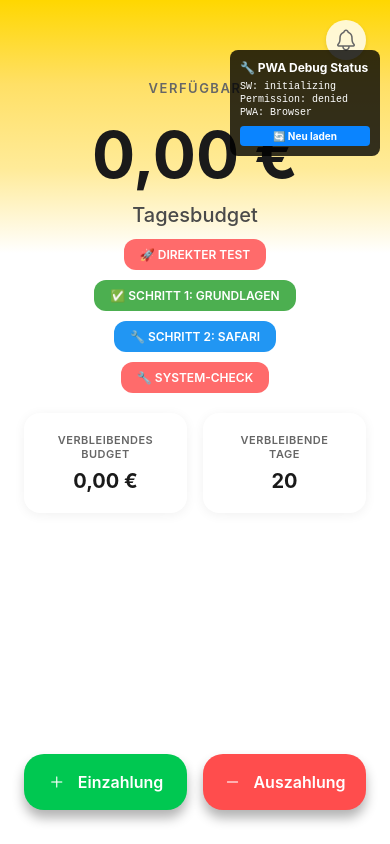
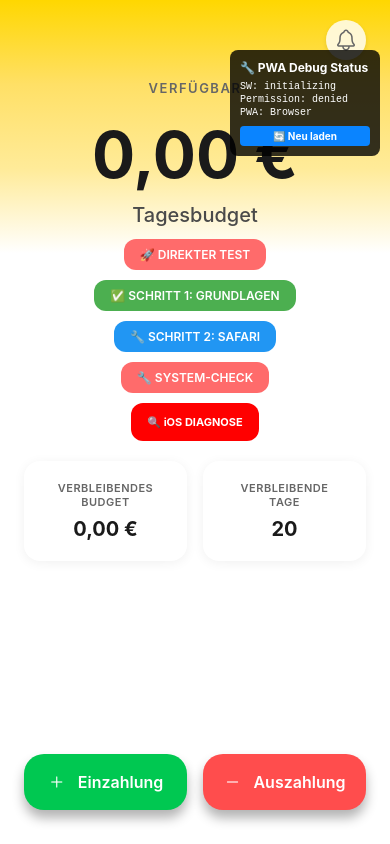
Before and after one commit to p-hopeman/Daily-Budget-App-React, a React Native app: screen / in a window 390 px wide. Built offline with nearby package versions, Linux system fonts and the light colour scheme.

Commit message:
🔍 iOS DIAGNOSE Button hinzugefügt: Einfacher, roter, immer sichtbarer Button für systematische iOS Push-Notification Diagnose mit 5 Haupt-Checks

```diff
--- a/App.js
+++ b/App.js
@@ -1011,6 +1011,128 @@ export default function App() {
                 </Text>
               </TouchableOpacity>
             )}
+
+            {/* iOS Diagnose Button - EINFACH & SICHTBAR */}
+            <TouchableOpacity
+              style={[styles.debugButton, { backgroundColor: '#FF0000', marginTop: 10, paddingVertical: 12 }]}
+              onPress={async () => {
+                try {
+                  // Einfache iOS-Erkennung
+                  const isiOS = /iPad|iPhone|iPod/.test(navigator.userAgent);
+
+                  if (!isiOS) {
+                    Alert.alert('ℹ️ Nur für iOS', 'Dieser Check ist nur für iPhone/iPad gedacht.');
+                    return;
+                  }
+
+                  console.log('🔍 iOS DIAGNOSE: Starte Checkliste...');
+
+                  const checks = [];
+
+                  // CHECK 1: iOS Version
+                  const userAgent = navigator.userAgent;
+                  const versionMatch = userAgent.match(/OS (\d+)_(\d+)/);
+                  if (versionMatch) {
+                    const major = parseInt(versionMatch[1]);
+                    const minor = parseInt(versionMatch[2]);
+                    const supported = major > 16 || (major === 16 && minor >= 4);
+                    checks.push(`✅ iOS ${major}.${minor} ${supported ? '(✅ OK)' : '(❌ Zu alt)'}`);
+                  } else {
+                    checks.push(`⚠️ iOS Version unbekannt`);
+                  }
+
+                  // CHECK 2: PWA Status
+                  const standalone1 = window.matchMedia('(display-mode: standalone)').matches;
+                  const standalone2 = window.navigator.standalone === true;
+                  const isPWA = standalone1 || standalone2;
+                  checks.push(`${isPWA ? '✅' : '❌'} PWA: ${isPWA ? 'Installiert' : 'Browser-Modus'}`);
+                  checks.push(`  - display-mode: ${standalone1 ? 'standalone' : 'browser'}`);
+                  checks.push(`  - navigator.standalone: ${standalone2 ? 'true' : 'false/undefined'}`);
+
+                  // CHECK 3: APIs
+                  const hasNotification = 'Notification' in window;
+                  const hasSW = 'serviceWorker' in navigator;
+                  const hasPM = 'PushManager' in window;
+                  checks.push(`${hasNotification ? '✅' : '❌'} Notification API: ${hasNotification ? 'JA' : 'NEIN'}`);
+                  checks.push(`${hasSW ? '✅' : '❌'} ServiceWorker: ${hasSW ? 'JA' : 'NEIN'}`);
+                  checks.push(`${hasPM ? '✅' : '❌'} PushManager: ${hasPM ? 'JA' : 'NEIN'}`);
+
+                  // CHECK 4: Permission
+                  if (hasNotification) {
+                    const permission = Notification.permission;
+                    checks.push(`${permission === 'granted' ? '✅' : permission === 'default' ? '⚠️' : '❌'} Permission: ${permission.toUpperCase()}`);
+                  }
+
+                  // CHECK 5: Subscription
+                  if (hasSW) {
+                    try {
+                      const registration = await navigator.serviceWorker.getRegistration();
+                      if (registration && registration.pushManager) {
+                        const subscription = await registration.pushManager.getSubscription();
+                        if (subscription) {
+                          const isApple = subscription.endpoint.includes('web.push.apple.com');
+                          checks.push(`✅ Subscription: ${isApple ? 'Apple ✅' : 'Anderer Service'}`);
+                        } else {
+                          checks.push(`❌ Subscription: Keine vorhanden`);
+                        }
+                      } else {
+                        checks.push(`❌ Subscription: SW nicht bereit`);
+                      }
+                    } catch (e) {
+                      checks.push(`❌ Subscription: Fehler - ${e.message}`);
+                    }
+                  }
+
+                  // Empfehlung
+                  let recommendation = '';
+                  if (!isiOS) {
+                    recommendation = '\n⚠️ Kein iOS-Gerät';
+                  } else if (!isPWA) {
+                    recommendation = '\n🚨 AKTION: Safari → Teilen ↗️ → "Zum Home-Bildschirm" → Safari SCHLIEßEN → App vom Home-Bildschirm starten!';
+                  } else if (!hasNotification) {
+                    recommendation = '\n⚠️ PROBLEM: Notification API nicht verfügbar in diesem Kontext';
+                  } else if (hasNotification && Notification.permission === 'default') {
+                    recommendation = '\n✅ BEREIT: Permission-Dialog sollte bald kommen...';
+                  } else if (Notification.permission === 'granted') {
+                    recommendation = '\n🎉 PERFEKT: Alles sollte funktionieren!';
+                  } else {
+                    recommendation = '\n❌ PROBLEM: Permission verweigert - iOS Einstellungen prüfen';
+                  }
+
+                  Alert.alert(
+                    '🔍 iOS Push-Diagnose',
+                    checks.join('\n') + recommendation,
+                    [
+                      {
+                        text: 'Vollständige Logs',
+                        onPress: () => {
+                          console.log('📱 VOLLSTÄNDIGE iOS-DIAGNOSE:');
+                          console.log('User Agent:', navigator.userAgent);
+                          console.log('Display-Mode Tests:', {
+                            standalone: window.matchMedia('(display-mode: standalone)').matches,
+                            browser: window.matchMedia('(display-mode: browser)').matches
+                          });
+                          console.log('Navigator:', {
+                            standalone: window.navigator.standalone,
+                            onLine: navigator.onLine,
+                            cookieEnabled: navigator.cookieEnabled
+                          });
+                        }
+                      },
+                      { text: 'OK' }
+                    ]
+                  );
+
+                } catch (error) {
+                  console.error('❌ iOS Diagnose Fehler:', error);
+                  Alert.alert('❌ Fehler', `Diagnose fehlgeschlagen:\n${error.message}`);
+                }
+              }}
+            >
+              <Text style={[styles.debugButtonText, { fontSize: 11, fontWeight: '700' }]}>
+                🔍 iOS DIAGNOSE
+              </Text>
+            </TouchableOpacity>
             {isWeb && /iPad|iPhone|iPod/.test(navigator.userAgent) && (
               <TouchableOpacity
                 style={[styles.debugButton, { backgroundColor: '#FF9500', marginTop: 10 }]}
```
